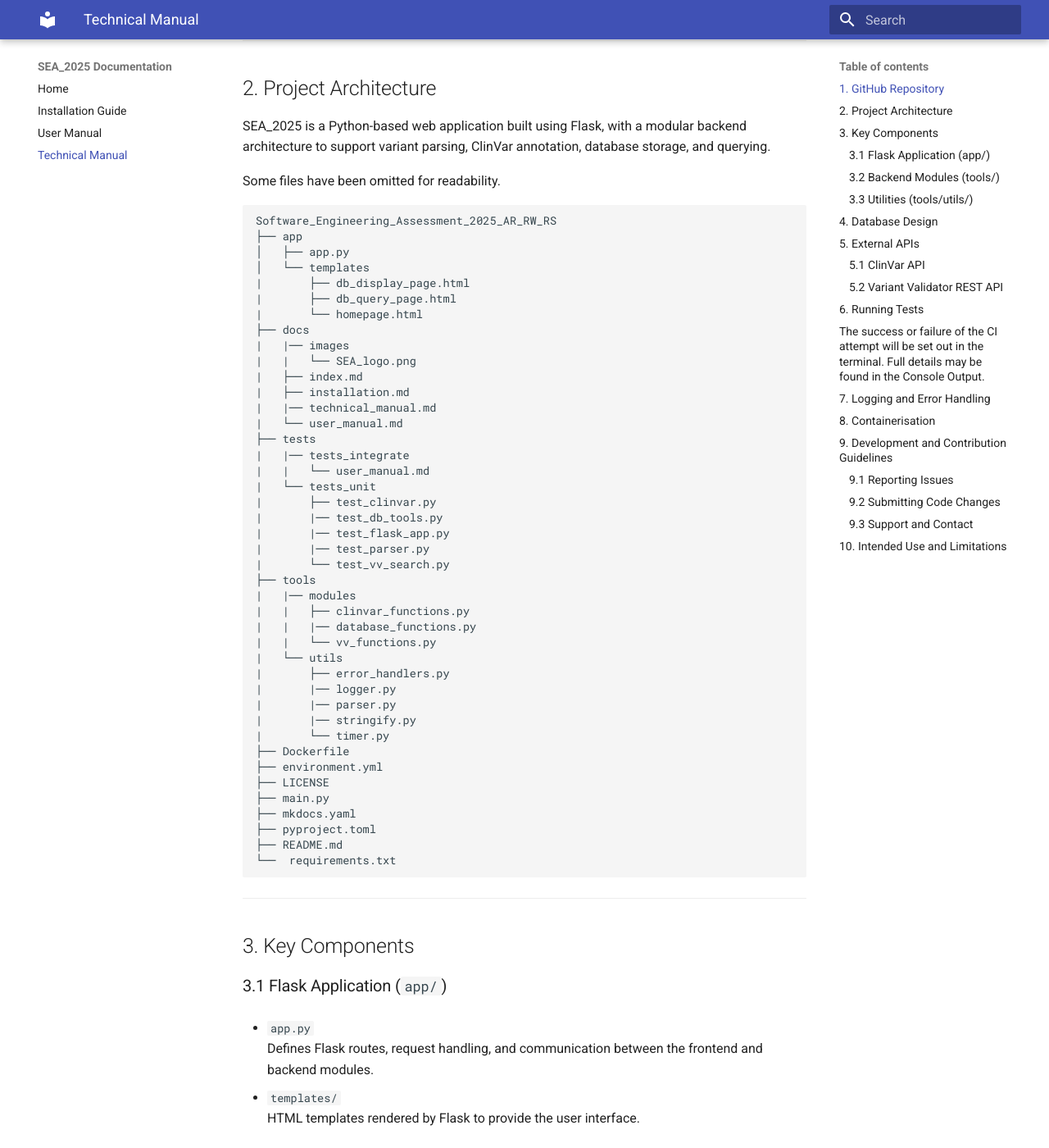
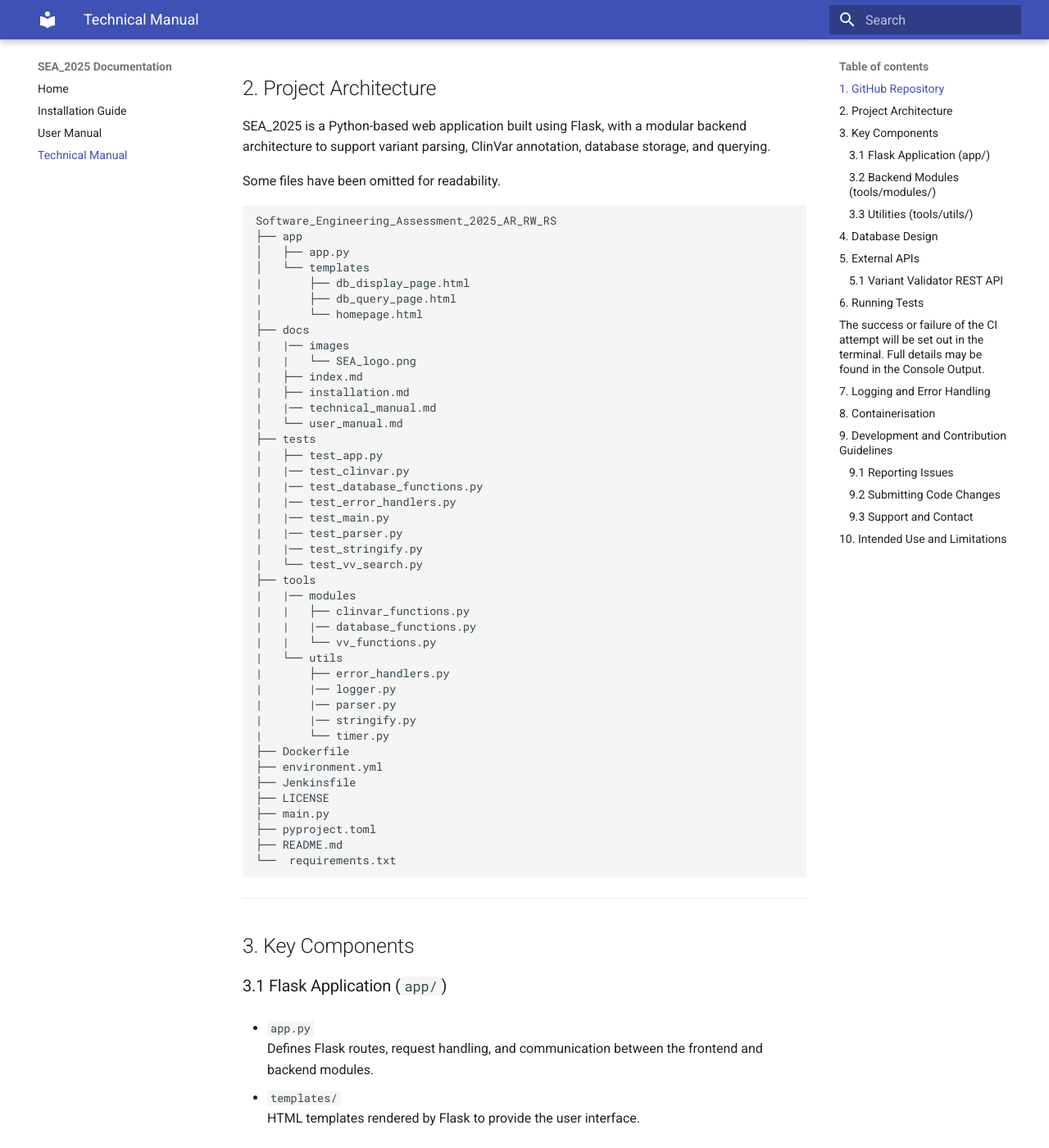
Before and after one commit to RebeccaSizer/Software_Engineering_Assessment_2025_AR_RW_RS, an MkDocs documentation site: the page built from docs/technical_manual.md, in a window 1280 px wide and 1400 px high, scrolled down 484 px. Shown: the whole window at 82% size. Built offline with MkDocs 1.6.1 and Material for MkDocs 9.7.7, drawn with Linux system fonts in a browser that asks for light colours; some of the changed text lies outside the part shown.

Commit message:
Update technical_manual.md

```diff
--- a/docs/technical_manual.md
+++ b/docs/technical_manual.md
@@ -37,14 +37,14 @@ Software_Engineering_Assessment_2025_AR_RW_RS
 |   |── technical_manual.md
 |   └── user_manual.md
 ├── tests
-|   |── tests_integrate
-|   |   └── user_manual.md
-|   └── tests_unit
-|       ├── test_clinvar.py
-|       |── test_db_tools.py
-|       |── test_flask_app.py
-|       |── test_parser.py
-|       └── test_vv_search.py
+|   ├── test_app.py
+|   |── test_clinvar.py
+|   |── test_database_functions.py
+|   |── test_error_handlers.py
+|   |── test_main.py
+|   |── test_parser.py
+|   |── test_stringify.py
+|   └── test_vv_search.py
 ├── tools
 |   |── modules
 |   |   ├── clinvar_functions.py
@@ -58,9 +58,9 @@ Software_Engineering_Assessment_2025_AR_RW_RS
 |       └── timer.py
 ├── Dockerfile
 ├── environment.yml
+├── Jenkinsfile
 ├── LICENSE
 ├── main.py
-├── mkdocs.yaml
 ├── pyproject.toml
 ├── README.md
 └──  requirements.txt
@@ -77,27 +77,30 @@ Software_Engineering_Assessment_2025_AR_RW_RS
 - `templates/`
   HTML templates rendered by Flask to provide the user interface.
 
-### 3.2 Backend Modules (`tools/`)
+### 3.2 Backend Modules (`tools/modules/`)
 
 - `clinvar_functions.py`
-  Handles querying of the ClinVar API and processing of returned annotation data.
+  Handles querying ClinVar Variant Summary Records and processing returned annotation data.
 
 - `vv_functions.py`
-  Interfaces with the Variant Validator REST API to validate and normalise variant representations.
+  Interfaces with the VariantValidator REST API to validate and normalise variant representations.
 
 - `database_functions.py`
   Manages SQLite database creation, updating, querying, and exporting.
 
 ### 3.3 Utilities (`tools/utils/`)
 
-- `parser.py`
-  Parses uploaded VCF and CSV files into a standard internal format.
+- `error_handlers.py`
+  Provides consistent error handling across the application.
 
 - `logger.py`
   Centralised logging for application events and errors.
 
-- `error_handlers.py`
-  Provides consistent error handling across the application.
+- `parser.py`
+  Parses uploaded VCF and CSV files into a standard internal format.
+
+- `stringify.py`
+  Converts data into strings for safe exportation in CSV files.
 
 - `timer.py`
   Used to measure and log processing times for long-running operations.
@@ -121,12 +128,7 @@ Databases can be created, updated, queried, and exported via the web interface.
 
 SEA_2025 integrates with two external APIs:
 
-### 5.1 ClinVar API
-
-- Used to retrieve clinical significance, conditions, review status, and star ratings for variants.
-- Variants not present in ClinVar are flagged accordingly.
-
-### 5.2 Variant Validator REST API
+### 5.1 Variant Validator REST API
 
 - Used to validate and normalise variant representations.
 - Supports multiple formats including NC, NM, ENST, and gene-based nomenclature.
```
Also changed, not shown: other parts of docs/technical_manual.md (+7 -3 lines).
